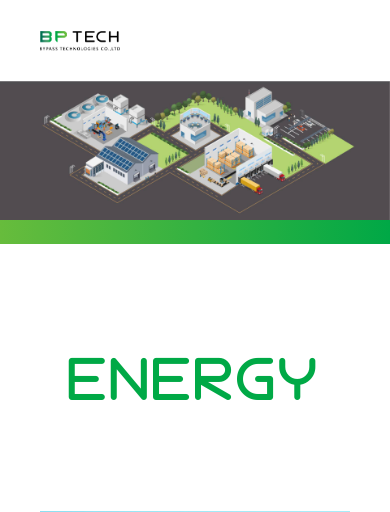
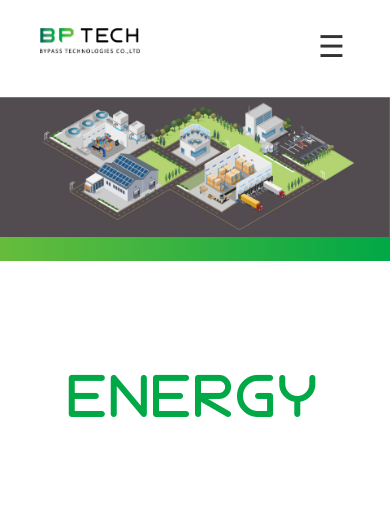
Before and after one commit to naruka1023/BP-Tech, a PHP site: page /index.html in a window 390 px wide; the page is wider, and only the part inside the window is pictured. Shown: the top 512 px of that part. Run offline with PHP 8.4, Linux system fonts and the light colour scheme.

Commit message:
ipad menu

```diff
--- a/index.html
+++ b/index.html
@@ -7,12 +7,22 @@
         <link rel="stylesheet" href="https://maxcdn.bootstrapcdn.com/bootstrap/3.3.7/css/bootstrap.min.css">
         <link rel="stylesheet" href="https://cdnjs.cloudflare.com/ajax/libs/font-awesome/4.7.0/css/font-awesome.min.css">
         <link rel="stylesheet" href="style.css">
+        <link rel="icon" href="images/01/icon.PNG">
     </head>
     <body>
+            <div id="mySidenav" class="sidenav">
+                    <a href="javascript:void(0)" class="closebtn" onclick="closeNav()">&times;</a>
+                    <div><a href="energy.html">Energy</a></div>
+                    <div><a href="energyManagement.html">Energy Management</a></div>
+                    <div><a href="automation.html">Automation</a></div>
+                    <div><a href="security.html">Security</a></div>
+                    <div><a href="agricultureTechnologies.html">Agriculture Technologies</a></div>
+                  </div>
 
         <div class="heading" style="font-size: 1.3em;font-family:ElectroShackle;padding: 2em 0px 4em 0;">
-            <div class="col-md-offset-1 col-md-2">
-                <a href="index.html"><img class='logo' src="./images/01/logo.png" style=" width: 60%; vertical-align: middle; "></a>
+            <div class="col-md-offset-1 col-md-2" style='display:flex; justify-content:space-between'>
+                <div><a href="index.html"><img class='logo' src="./images/01/logo.png" style=" width: 60%; vertical-align: middle; "></a></div>
+                <div class='navigationMobile' style="font-size:30px;cursor:pointer" onclick="openNav()">&#9776;</div>
             </div>
             <div class="navigation col-md-8" style="padding-top: 0.5em;display: inline-flex;justify-content: space-evenly;">
                 <div><a href="energy.html">Energy</a></div>
@@ -206,6 +216,13 @@
         <script src="https://ajax.googleapis.com/ajax/libs/jquery/3.3.1/jquery.min.js"></script>
         <script src="https://maxcdn.bootstrapcdn.com/bootstrap/3.3.7/js/bootstrap.min.js"></script>
         <script>
+            function openNav() {
+                document.getElementById("mySidenav").style.width = "250px";
+            }
+
+            function closeNav() {
+                document.getElementById("mySidenav").style.width = "0";
+            }
             var baseImageText, hoveredImageText, hoveredImageDisplayFlag, id;
             var enterFlag = true;
             function updatePictures(imageSrc, imageLabelSrc, callback){
--- a/style.css
+++ b/style.css
@@ -9,6 +9,9 @@
     color: white;
     font-size: 0.85em;
     line-height: 1.7em;
+}
+.navigationMobile{
+    display:none
 }
 .map{
     position:relative;
@@ -45,6 +48,40 @@
     font-size: 3em;
     letter-spacing: 0.2em;
     z-index:5;
+}
+.sidenav {
+    height: 100%;
+    width: 0;
+    position: fixed;
+    z-index: 1;
+    top: 0;
+    left: 0;
+    background-color: ghostwhite;
+    overflow-x: hidden;
+    transition: 0.5s;
+    padding-top: 60px;
+}
+
+.sidenav a {
+    padding: 34px 8px 8px 32px;
+    text-decoration: none;
+    font-size: 22px;
+    font-family: 'RSU_Regular';
+    color: #818181;
+    display: block;
+    transition: 0.3s;
+}
+
+.sidenav a:hover {
+    color: #f1f1f1;
+}
+
+.sidenav .closebtn {
+    position: absolute;
+    top: 0;
+    right: 25px;
+    font-size: 36px;
+    margin-left: 50px;
 }
 .partnerPics{
     padding: 0 5em 0 5em;
@@ -260,6 +297,11 @@ body{
     }
 }
 @media screen and (max-width: 800px) {
+    .navigationMobile{
+        display:unset !important;
+        padding-right: 1em;
+
+    }
     #aboutText{
         width: 34.5em !important;
         font-size: 1.1em !important;
@@ -310,8 +352,11 @@ body{
         padding-bottom: 75px !important
     }
     .heading{
+        position: relative;
         padding: 1.5em 0 1.5em 0 !important;
-        margin-left:40px
+        padding-left: 40px !important;
+        background-color: white;
+        width: -webkit-fill-available;
     }
     .heading>div{
         padding-left:0 !important
@@ -334,7 +379,7 @@ body{
         padding:11px;
     }
     .logo{
-        width:24% !important
+        width:36% !important
     }
     .imageset{
         display:unset !important;
```
Also changed, not shown: agricultureTechnologies.html (+18 -2 lines), automation.html (+19 -2 lines), energy.html (+18 -2 lines), energyManagement.html (+19 -2 lines), security.html (+20 -3 lines), images/01/icon.PNG (added).
